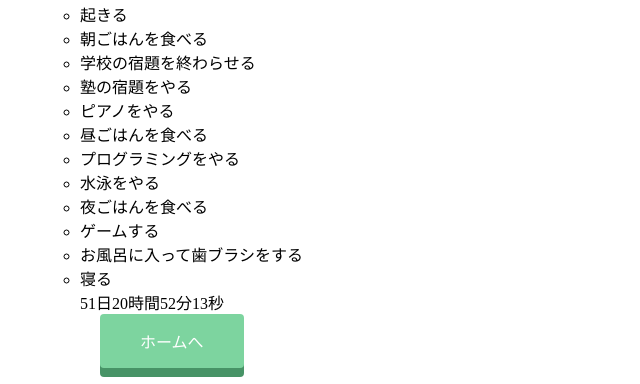
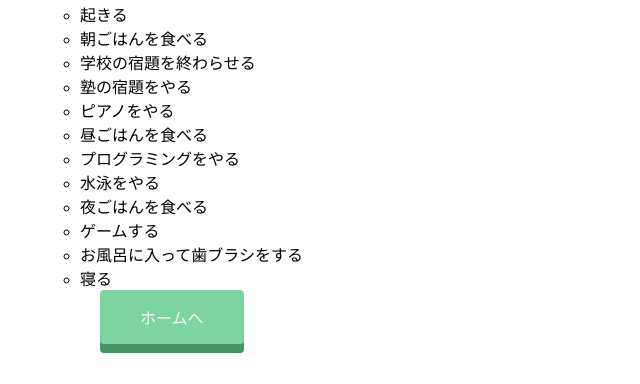
Before and after one commit to onizukaryota/day, a plain HTML site: page index.html in a window 1280 px wide. Shown: the part 554-938 px from the top of the page, without its empty margins (0-640 px from the left). After the commit the page ends 914 px from the top, so only its background shows below. Drawn offline with Linux system fonts and the light colour scheme.

Commit message:
Update index.html

```diff
--- a/index.html
+++ b/index.html
@@ -39,7 +39,6 @@
      <li>ゲームする</li>
      <li>お風呂に入って歯ブラシをする</li>
      <li>寝る</li>
-     <div class="timer06102021235959">51日20時間52分13秒</div>
   　<a href="https://onizukaryota.github.io/ryota.github.io/">
      <span class="btn message">ホームへ</span>
      </a>
```
